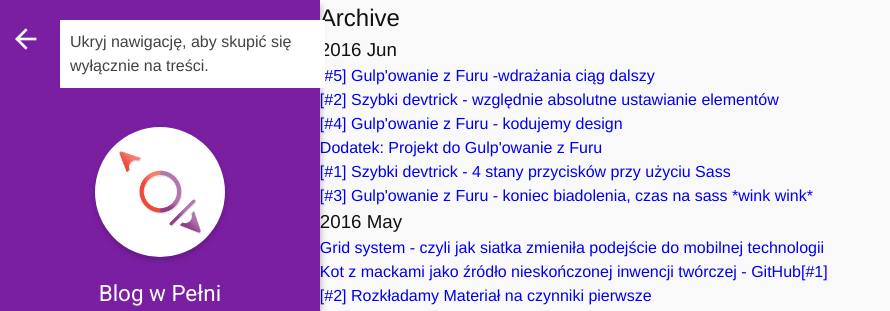
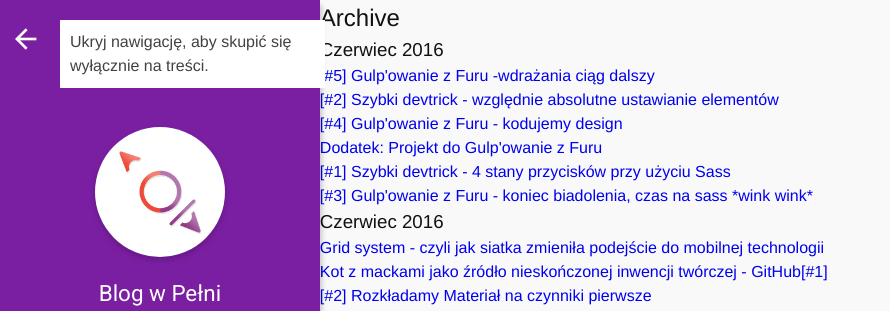
Before and after one commit to FuruArt/blog, a Jekyll site: the page built from archive.html, in a window 1280 px wide and 900 px high. Shown: the top 311 px of the window, without its empty margins (0-890 px from the left). Built offline with Jekyll 4.4.1, drawn with Linux system fonts in a browser that asks for light colours; some web fonts are replaced.

Commit message:
Update archive.html

```diff
--- a/archive.html
+++ b/archive.html
@@ -38,12 +38,13 @@ layout: default
 	<ul>
 	  {% for post in site.posts %}
 	    {% unless post.next %}
-	      <h3>{{ post.date | date: '%Y %b' }}</h3>
+	    	{% assign month = post.date | date: '%B %Y' | replace:"January","Styczeń" | replace:"Februar","Luty" | replace:"March","Marzec" | replace: "April", "Kwiecień" | replace:"May","Maj" | replace:"June","Czerwiec" | replace:"July","Lipiec" | replace: "August","Sierpień" | replace: "September", "Wrześień" | replace "October", "Październik" | replace: "November", "Listopad" | replace:"December","Grudzień" %}
+	      <h3>{{ month }}</h3>
 	    {% else %}
 	      {% capture year %}{{ post.date | date: '%Y %b' }}{% endcapture %}
 	      {% capture nyear %}{{ post.next.date | date: '%Y %b' }}{% endcapture %}
 	      {% if year != nyear %}
-	        <h3>{{ post.date | date: '%Y %b' }}</h3>
+	        <h3>{{ month }}</h3>
 	      {% endif %}
 	    {% endunless %}
 
```
